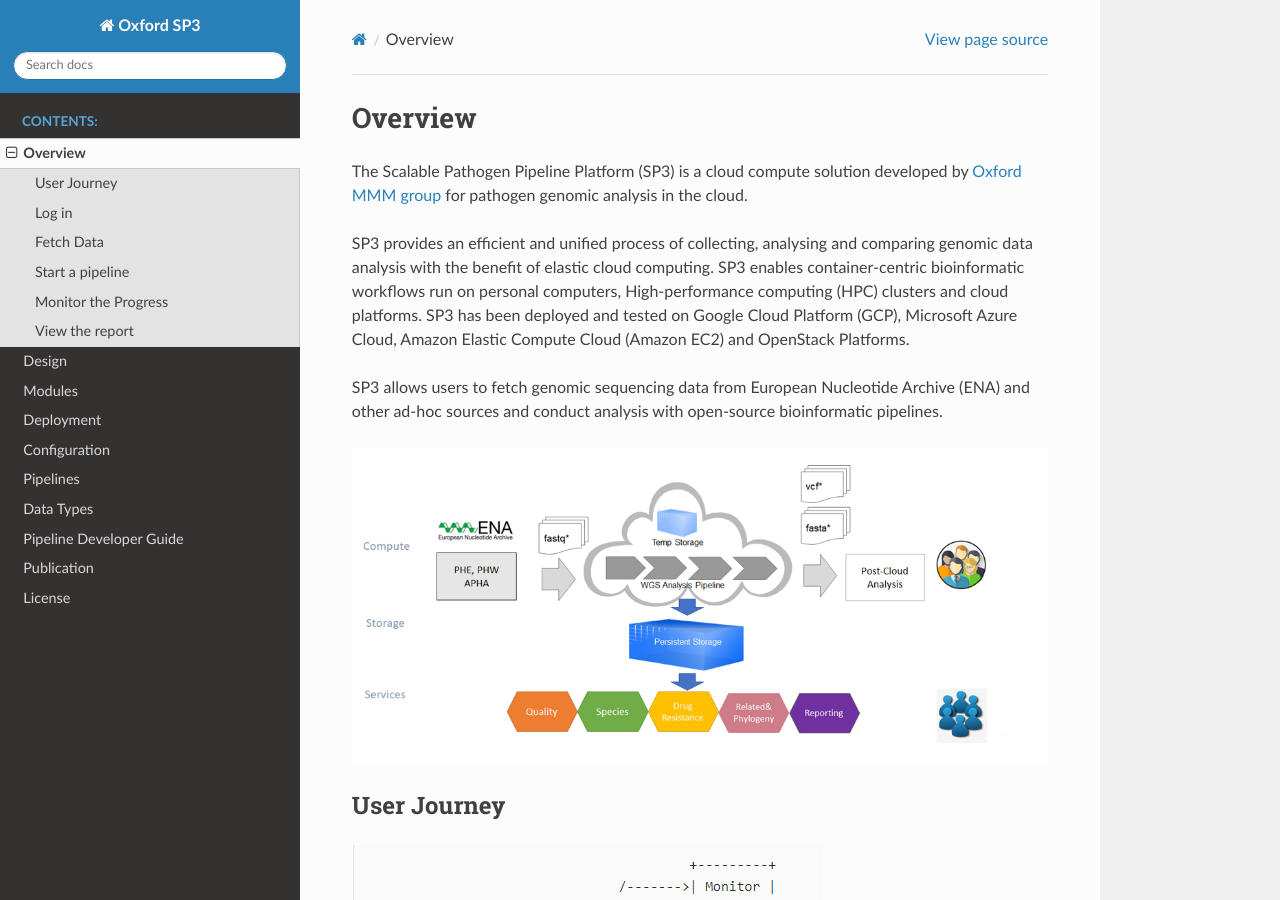
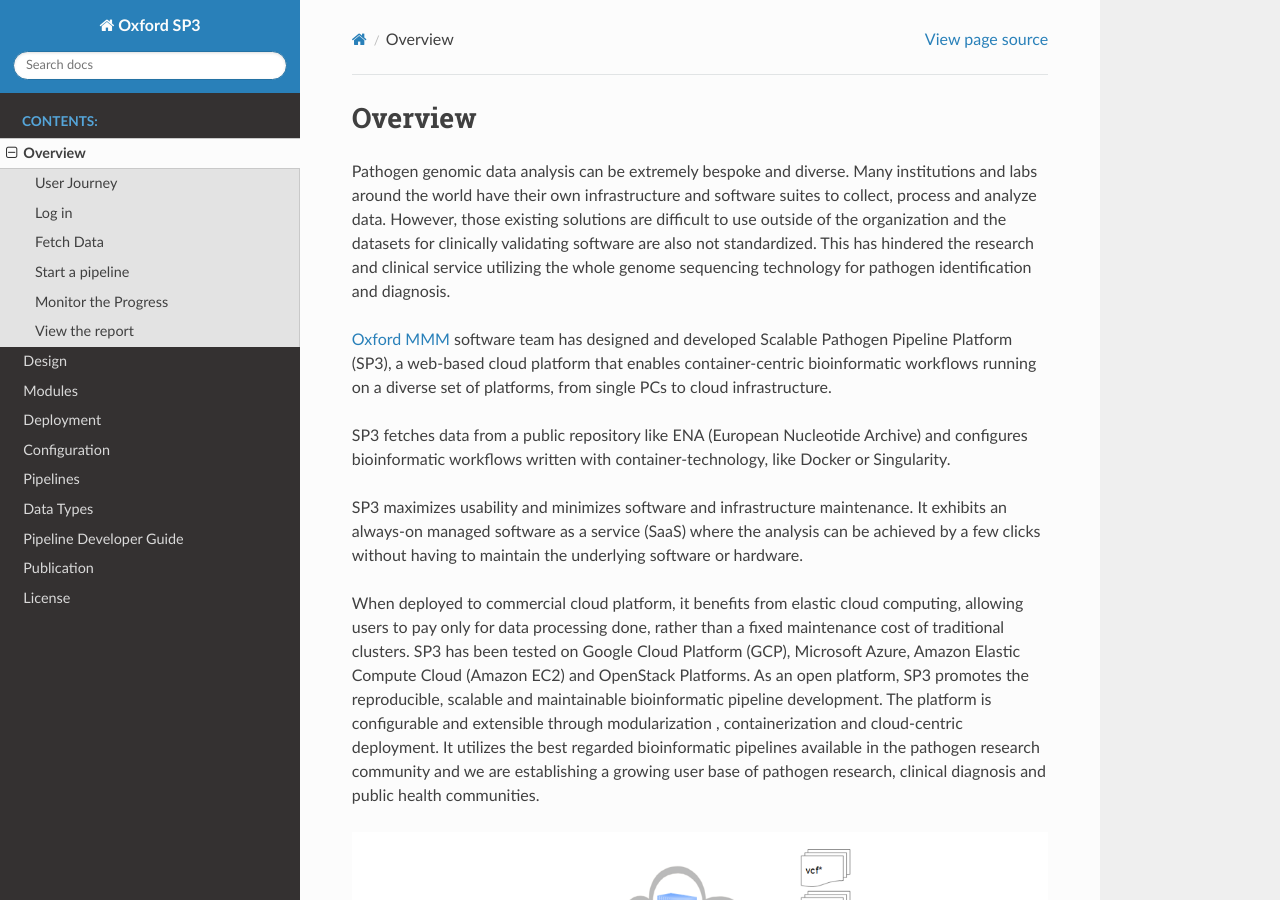
Before and after one commit to oxfordmmm/catdocs, a Sphinx documentation site: the page built from docs/source/overview.rst, in a window 1280 px wide and 900 px high. Built offline with Sphinx 7.4.7 and the Read the Docs theme 2.0.0, drawn with Linux system fonts in a browser that asks for light colours.

Commit message:
Update overview.rst

```diff
--- a/docs/source/overview.rst
+++ b/docs/source/overview.rst
@@ -1,11 +1,16 @@
 Overview
 ========
 
-The Scalable Pathogen Pipeline Platform (SP3) is a cloud compute solution developed by `Oxford MMM group <http://modmedmicro.nsms.ox.ac.uk/>`_ for pathogen genomic analysis in the cloud.
+Pathogen genomic data analysis can be extremely bespoke and diverse. Many institutions and labs around the world have their own infrastructure and software suites to collect, process and analyze data. However, those existing solutions are difficult to use outside of the organization and the datasets for clinically validating software are also not standardized. This has hindered the research and clinical service utilizing the whole genome sequencing technology for pathogen identification and diagnosis.
 
-SP3 provides an efficient and unified process of collecting, analysing and comparing genomic data analysis with the benefit of elastic cloud computing. SP3 enables container-centric bioinformatic workflows run on personal computers, High-performance computing (HPC) clusters and cloud platforms. SP3 has been deployed and tested on Google Cloud Platform (GCP), Microsoft Azure Cloud, Amazon Elastic Compute Cloud (Amazon EC2) and OpenStack Platforms.
+`Oxford MMM <http://modmedmicro.nsms.ox.ac.uk/>`_ software team has designed and developed Scalable Pathogen Pipeline Platform (SP3), a web-based cloud platform that enables container-centric bioinformatic workflows running on a diverse set of platforms, from single PCs to cloud infrastructure.
 
-SP3 allows users to fetch genomic sequencing data from European Nucleotide Archive (ENA) and other ad-hoc sources and conduct analysis with open-source bioinformatic pipelines.
+SP3 fetches data from a public repository like ENA (European Nucleotide Archive) and configures bioinformatic workflows written with container-technology, like Docker or Singularity.
+
+SP3 maximizes usability and minimizes software and infrastructure maintenance. It exhibits an always-on managed software as a service (SaaS) where the analysis can be achieved by a few clicks without having to maintain the underlying software or hardware.
+
+When deployed to commercial cloud platform, it benefits from elastic cloud computing, allowing users to pay only for data processing done, rather than a fixed maintenance cost of traditional clusters. SP3 has been tested  on Google Cloud Platform (GCP), Microsoft Azure, Amazon Elastic Compute Cloud (Amazon EC2)  and OpenStack Platforms. As an open platform, SP3 promotes the reproducible, scalable and maintainable bioinformatic pipeline development. The platform is configurable and extensible through modularization , containerization and cloud-centric deployment.
+It utilizes the best regarded bioinformatic pipelines available in the pathogen research community and we are establishing a growing user base of pathogen research, clinical diagnosis and public health communities.
 
 .. image:: _static/architecture.png
 
```
